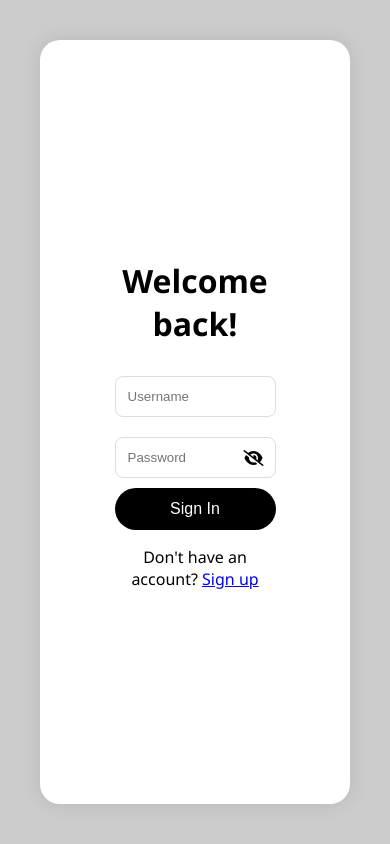
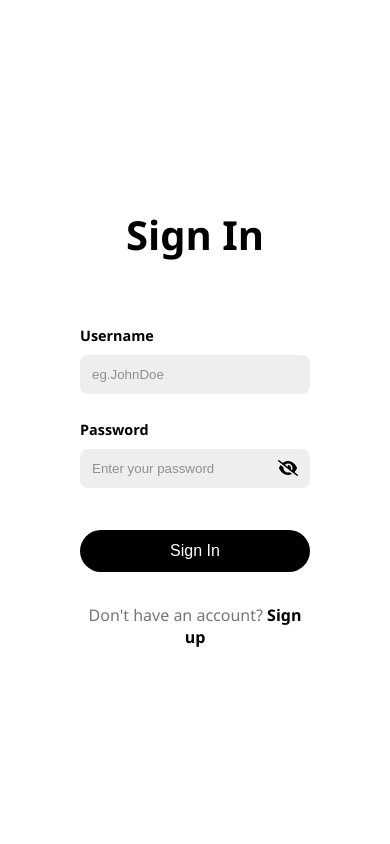
Before and after one commit to colslice/COP4331_CRUD_App, a PHP site: page / in a window 390 px wide. Run offline with PHP 8.4, Linux system fonts and the light colour scheme.

Commit message:
Update login/signup UI and rename stylesheet to auth stylesheet

```diff
--- a/css/styles.css
+++ b/css/auth.css
@@ -1,27 +1,24 @@
 /* =========================
    GLOBAL / LOGIN SAFE STYLES
 ========================= */
-
+html, body {
+    height: 100%;
+}
 body {
     margin: 0;
     font-family: 'Segoe UI', sans-serif;
     background: #ccc;
-    padding: 60px;
     height: 100vh;
     box-sizing: border-box;
     display: flex;
-    justify-content: center;
-    align-items: center;
 }
 
 .container {
     background: white;
-    border-radius: 20px;
-    box-shadow: 0 0 20px rgba(0, 0, 0, 0.1);
+    width: 100%;
+    height: 100%;
+    box-shadow: none;
     overflow: hidden;
-    width: calc(100% - 40px);
-    height: calc(100% - 40px);
-    margin: 10px;
     display: flex;
 }
 
@@ -32,20 +29,22 @@ body {
 }
 
 .left-panel {
-    width: 45%;
+    width: 40%;
     display: flex;
     justify-content: center;
     align-items: center;
-    padding: 40px;
+    padding: 80px;
 }
 
 .right-panel {
-    width: 55%;
-    background: url('../assets/hero.jpg') center/cover no-repeat;
+    width: 60%;
+    border-radius: 0;
+    background: url('../assets/background.jpeg') center/cover no-repeat;
 }
 
 .form-card {
-    width: 70%;
+    width: 100%;
+    max-width: 520px;
     text-align: center;
 }
 
@@ -54,8 +53,71 @@ input {
     padding: 12px;
     margin: 10px 0;
     border-radius: 8px;
-    border: 1px solid #ddd;
+    border: none;
     box-sizing: border-box;
+    background-color: rgba(217,217,217,0.45);
+}
+
+input:focus {
+    outline: none;
+    box-shadow: 0 0 0 2px rgba(0,0,0,0.15);
+}
+
+input::placeholder {
+    color: rgba(0,0,0,0.4);
+}
+
+.form-title {
+    font-size: 2.5rem;
+    margin-bottom: 4rem;
+
+}
+
+#registerSection {
+    text-align: left;
+}
+
+#loginSection {
+    text-align: left;
+}
+
+.field {
+    display: flex;
+    flex-direction: column;
+    margin-bottom: 16px;
+    width: 100%;
+}
+
+.field label {
+    font-size: 0.9rem;
+    font-weight: 600;
+}
+
+.name-row {
+    display: flex;
+    gap: 2rem;
+}
+
+.name-row .field {
+    flex: 1;
+}
+
+.pass-helper {
+    font-size: 0.75rem;
+    color: #797272;
+    margin-top: 3px;
+}
+
+.switch-login-text {
+    text-align: center;
+    color: #797575;
+    margin-top: 2rem;
+}
+
+.switch-login-text a {
+    text-decoration: none;
+    color: black;
+    font-weight: 600;
 }
 
 button {
@@ -67,6 +129,7 @@ button {
     color: white;
     font-size: 1rem;
     cursor: pointer;
+    margin-top: 1rem;
 }
 
 button:hover {
@@ -276,9 +339,8 @@ button.secondary {
 
 /* === MOBILE adjustments === */
 @media (max-width: 1000px) {
-
-    body {
-        padding: 20px;
+    .form-title {
+        text-align: center;
     }
 
     .right-panel {
--- a/index.html
+++ b/index.html
@@ -6,7 +6,7 @@
     <meta name="viewport" content="width=device-width, initial-scale=1" />
     <title>Contact Manager Login</title>
     <link rel="stylesheet" href="https://cdnjs.cloudflare.com/ajax/libs/font-awesome/6.5.1/css/all.min.css" />
-    <link rel="stylesheet" href="css/styles.css" />
+    <link rel="stylesheet" href="css/auth.css" />
 </head>
 
 <body>
@@ -16,39 +16,78 @@
             <div class="left-panel">
                 <div class="form-card">
 
-                    <h1>Welcome back!</h1>
                     <p id="msgBox"></p>
 
                     <!-- LOGIN FORM -->
                     <div id="loginSection">
-                        <input id="loginName" placeholder="Username" />
-                        <div class="password-wrapper">
-                            <input id="loginPassword" type="password" placeholder="Password" />
-                            <i class="fa-solid fa-eye-slash toggle-eye" onclick="togglePassword('loginPassword', this)"></i>
+                        <h1 class="form-title">Sign In </h1>
+
+                        <div class="field">
+                            <label>Username</label>
+                            <input id="loginName" placeholder="eg.JohnDoe" />
                         </div>
+
+                        <div class="field">
+                            <label>Password</label>
+                            <div class="password-wrapper">
+                                <input id="loginPassword" type="password" placeholder="Enter your password" />
+                                <i class="fa-solid fa-eye-slash toggle-eye" onclick="togglePassword('loginPassword', this)"></i>
+                            </div>
+                        </div>
+
                         <button onclick="doLogin()">Sign In</button>
-                        <p>
+
+                        <p class="switch-login-text">
                             Don't have an account?
                             <a href="#" onclick="showRegister()">Sign up</a>
                         </p>
                     </div>
 
+
+
                     <!-- REGISTER FORM -->
                     <div id="registerSection" style="display:none;">
-                        <input id="regFirst" placeholder="First Name" />
-                        <input id="regLast" placeholder="Last Name" />
-                        <input id="regLogin" placeholder="Username" />
-                        <div class="password-wrapper">
-                            <input id="regPass" type="password" placeholder="Password" />
-                            <i class="fa-solid fa-eye-slash toggle-eye" onclick="togglePassword('regPass', this)"></i>
+                        <h1 class="form-title">Create Account</h1>
+
+                        <div class="name-row">
+                            <div class="field">
+                                <label>First Name</label>
+                                <input id="regFirst" placeholder="eg. John" />
+                            </div>
+
+                            <div class="field">
+                                <label>Last Name</label>
+                                <input id="regLast" placeholder="eg. Doe" />
+                            </div>
                         </div>
-                        <button onclick="doRegister()">Create Account</button>
-                        <p>
+
+                        <div class="field">
+                            <label>Username</label>
+                            <input id="regLogin" placeholder="eg.JohnDoe" />
+                        </div>
+
+                        <div class="field">
+                            <label>Password</label>
+                            <div class="password-wrapper">
+                                <input
+                                        id="regPass"
+                                        type="password"
+                                        minlength="6"
+                                        placeholder="Password"
+                                        required
+                                />
+                                <i class="fa-solid fa-eye-slash toggle-eye" onclick="togglePassword('regPass', this)"></i>
+                            </div>
+                            <small class="pass-helper">Must be at least 6 characters</small>
+                        </div>
+
+                        <button onclick="doRegister()">Get Started</button>
+
+                        <p class="switch-login-text">
                             Already have an account?
-                            <a href="#" onclick="showLogin()">Login</a>
+                            <a href="#" onclick="showLogin()">Log in</a>
                         </p>
                     </div>
-
                 </div>
             </div>
             <div class="right-panel"></div>
```
Also changed, not shown: assets/background.jpeg (added), css/contacts.css (added).
